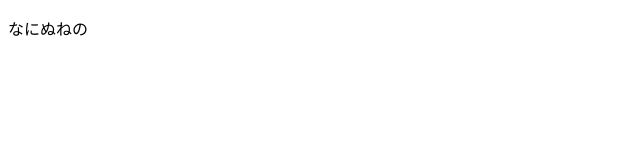
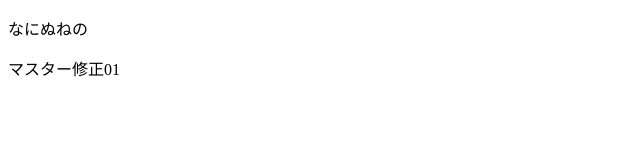
Before and after one commit to kanacomic/firstTest01, a plain HTML site: page index.html in a window 1280 px wide. Shown: the whole page, without its empty margins (0-640 px from the left). Drawn offline with Linux system fonts and the light colour scheme.

Commit message:
マスター修正01

```diff
--- a/index.html
+++ b/index.html
@@ -6,5 +6,6 @@
 </head>
 <body>
 	<p>なにぬねの</p>
+	<p>マスター修正01</p>
 </body>
 </html>
```
